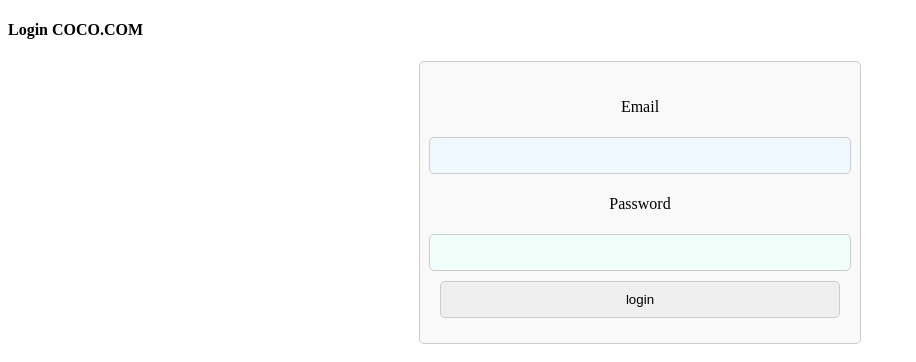
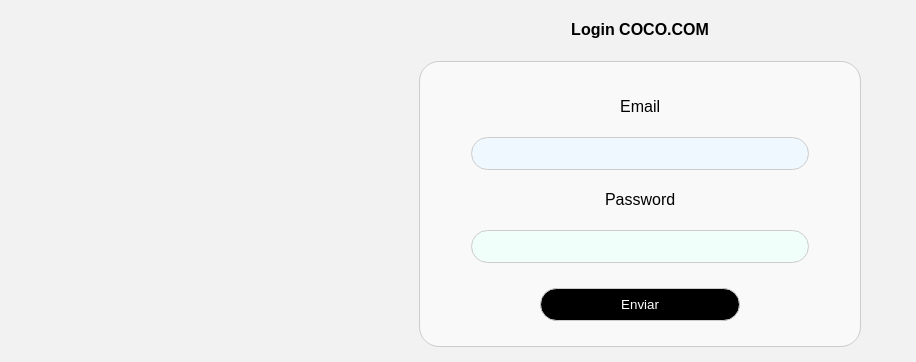
Before and after one commit to DionisOctavio/js-24-25-sv, a plain HTML site: page 001-Skill-primeros-pasos/index.html in a window 1280 px wide. Shown: the top 362 px of the page, without its empty margins (0-916 px from the left). Drawn offline with Linux system fonts and the light colour scheme; files that its build step writes are made by us from their sources.

Commit message:
[10/01/2025] 12:37
[10/01/2025] 12:37

```diff
--- a/001-Skill-primeros-pasos/CSS/main.css
+++ b/001-Skill-primeros-pasos/CSS/main.css
@@ -1,3 +1,9 @@
+body {
+    text-align: center;
+    font-family: Arial, sans-serif;
+    background-color: #f2f2f2;
+}
+
 .login {
     width: 400px;
     margin: 0 auto;
@@ -7,16 +13,16 @@
     justify-content: center;
     flex-direction: column;
     border: 1px solid #ccc;
-    border-radius: 5px;
+    border-radius: 20px;
     background-color: #f9f9f9;
 }
 
 .login input {
-    width: 100%;
-    padding: 10px;
+    width: 80%;
+    padding: 8px;
     margin: 5px 0;
     border: 1px solid #ccc;
-    border-radius: 5px;
+    border-radius: 50px;
 }
 
 .login #txtemail {
@@ -26,3 +32,11 @@
 .login #txtpassword {
     background-color: rgb(240, 255, 250);
 }
+
+.login #enviar {
+    margin-top: 20px;
+    border-radius: 50px solid black;
+    width: 200px;
+    background-color: black;
+    color: rgb(255, 255, 255);
+}
--- a/001-Skill-primeros-pasos/JS/main.js
+++ b/001-Skill-primeros-pasos/JS/main.js
@@ -0,0 +1,20 @@
+function saludar(){
+
+    let txtemail = document.getElementById("txtemail").value;
+    let txtpassword = document.getElementById("txtpassword").value;
+
+    if (txtemail=== ""){
+        if (txtpassword=== ""){
+         alert("Email y password vacio");
+        }else{
+            alert("Email vacio, password relleno");
+        }
+    }else{
+        if (txtpassword=== ""){
+            alert("Email relleno, Password vacio");
+        }else{
+            alert("Login Corecto, Email y password relleno");
+        }
+    }
+
+}
--- a/001-Skill-primeros-pasos/index.html
+++ b/001-Skill-primeros-pasos/index.html
@@ -5,32 +5,8 @@
     <meta http-equiv='X-UA-Compatible' content='IE=edge'>
     <title>Page Title</title>
     <meta name='viewport' content='width=device-width, initial-scale=1'>
-    <link rel='stylesheet' type='text/css' media='screen' href='SS/main.css'>
+    <link rel='stylesheet' type='text/css' media='screen' href='CSS/main.css'>
     <script src='JS/main.js'></script>
-    <Script>
-        function saludar(){
-
-            let txtemail = document.getElementById("txtemail").value;
-            let txtpassword = document.getElementById("txtpassword").value;
-
-            if (txtlogin=== ""){
-                alert("Has dejado la casilla en blanco");
-                if (txtpassword=== ""){
-
-                }else{
-                    alert("Email vacio, password relleno");
-                }
-            }else{
-                if (txtpassword=== ""){
-                    alert("Email relleno, Password vacio");
-                }else{
-                    alert("Login Corecto, Email y password relleno");
-                }
-            }
-
-
-        }
-    </Script>
 </head>
 <body>
     <h1></h1>
@@ -40,7 +16,9 @@
         <input type="text" id="txtemail"/>
         <p>Password</p>
         <input type="text" id="txtpassword"/>
-        <input type="button" value="login" onclick="saludar();"/>
+        <input type="button" value="Enviar" onclick="saludar();" id="enviar"/>
     </div>
+    <p><h1>uwu
+    </h1></p>
 </body>
 </html>
```
